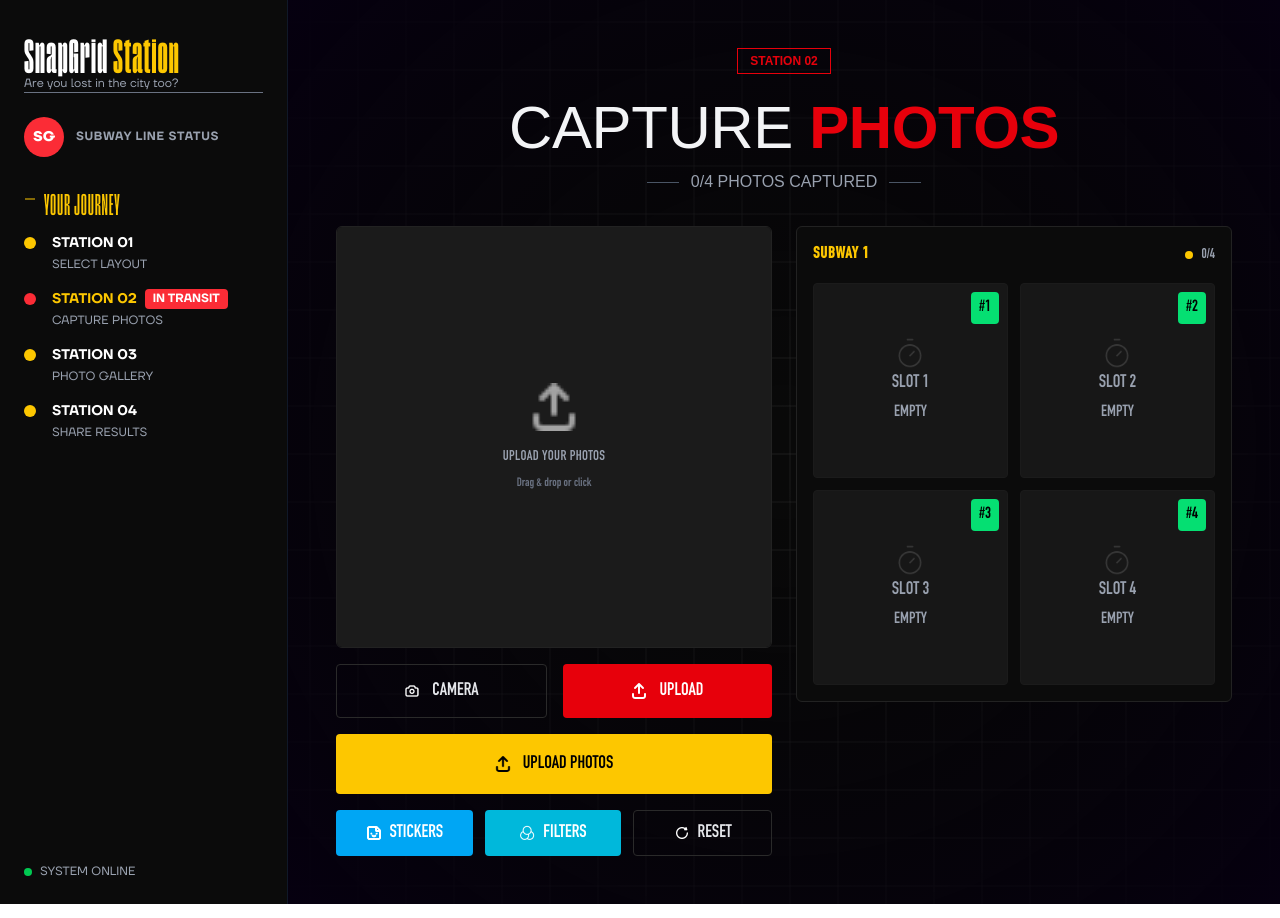
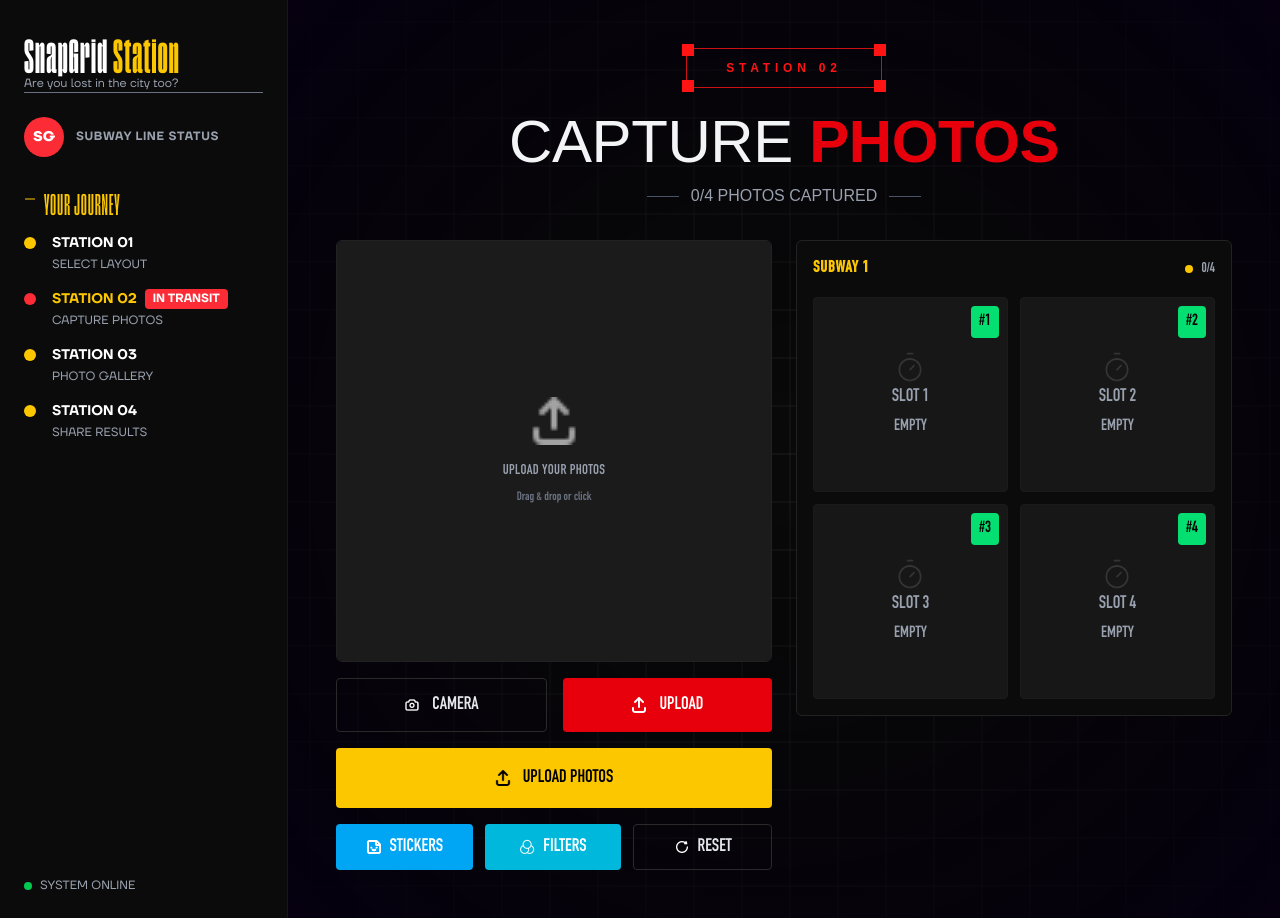
Before and after one commit to marvinjameserosa/snapgrid-frontend, a Next.js app in the folder snapgrid/: page /capture-photos in a window 1280 px wide. Built offline with nearby package versions, Linux system fonts and the light colour scheme.

Commit message:
feat: fix routing in grid-layout-selection

```diff
--- a/snapgrid/components/sections/CapturePhotos.tsx
+++ b/snapgrid/components/sections/CapturePhotos.tsx
@@ -1,12 +1,12 @@
 "use client";
 import React, { useState, useEffect, Suspense } from "react";
-import { useSearchParams } from 'next/navigation';
+import { useSearchParams, useRouter } from 'next/navigation';
 import Squares from '@/components/ui/bg-particles';
 import Sidebar from '@/components/ui/sidebar';
+
 import PhotoCaptureLayout from '@/components/ui/PhotoCaptureLayout';
 
-// --- DATA: THE LAYOUT DEFINITIONS ---
-// These match the IDs sent from your GridLayout page (1, 2, 3, 4)
+//DATA: THE LAYOUT DEFINITIONS ---
 const LAYOUT_CONFIGS: Record<string, { size: number; columns: number; title: string }> = {
   '1': { size: 4, columns: 2, title: 'SUBWAY 1' },     // 4-Cut
   '2': { size: 6, columns: 3, title: 'SUBWAY 2' },     // Doors
@@ -27,19 +27,23 @@ const journeySteps: Station[] = [
   { id: 4, title: "STATION 04", subtitle: "SHARE RESULTS" },
 ];
 
-function SmallBadge({ children }: { children: React.ReactNode }) {
+function StationBadge({ children }: { children: React.ReactNode }) {
   return (
-    <span className="inline-flex items-center gap-2 px-3 py-1 border border-red-600 text-red-600 text-xs font-bold ">
-      {children}
+    <span className="relative inline-flex items-center justify-center px-10 py-3 text-xs font-semibold uppercase tracking-[0.4em] text-[#ff1414]">
+      <span className="absolute inset-0 border border-[#ff1414]/80" aria-hidden />
+      <span className="absolute -top-1 -left-1 h-3 w-3  bg-[#ff1414]" aria-hidden />
+      <span className="absolute -top-1 -right-1 h-3 w-3  bg-[#ff1414]" aria-hidden />
+      <span className="absolute -bottom-1 -left-1 h-3 w-3  bg-[#ff1414]" aria-hidden />
+      <span className="absolute -bottom-1 -right-1 h-3 w-3 bg-[#ff1414]" aria-hidden />
+      <span className="relative tracking-[0.4em]">{children}</span>
     </span>
   );
 }
 
-function CapturePhotosContent() {
+
+  function CapturePhotosContent() {
     const searchParams = useSearchParams();
 
-    // FIX: We now look for 'station' to match your GridLayout page
-    // Example: /capture-photos?station=2
     const currentStationId = searchParams.get('station') || '1';
 
     // Get the config based on the station ID
@@ -91,12 +95,12 @@ function CapturePhotosContent() {
 
           <div className="relative max-w-6xl mx-auto z-10">
             <div className="text-center mb-8">
-              <SmallBadge>STATION 02</SmallBadge>
+              <StationBadge>STATION 02</StationBadge>
               <h1 className="mt-6 tracking-tight">
                 <p className="block text-4xl md:text-6xl font-normal leading-none">CAPTURE <span className="inline text-4xl md:text-6xl font-extrabold leading-none text-red-600">PHOTOS</span></p>
               </h1>
 
-              {/* CLEANED UP: No buttons here anymore. Just the progress info. */}
+
               <p className="mt-3 text-gray-400 flex items-center justify-center gap-3">
                  <span className="h-px w-8 bg-gray-600" />
                  0/{activeConfig.size} PHOTOS CAPTURED
@@ -104,8 +108,7 @@ function CapturePhotosContent() {
               </p>
             </div>
 
-            {/* The config is passed down based on the URL ?station=X */}
-            <PhotoCaptureLayout config={activeConfig} />
+        <PhotoCaptureLayout config={activeConfig} />
 
           </div>
         </main>
--- a/snapgrid/components/sections/Grid-Layout.tsx
+++ b/snapgrid/components/sections/Grid-Layout.tsx
@@ -3,7 +3,6 @@ import React, { useState, useEffect } from "react";
 import Squares from '@/components/ui/bg-particles';
 import Sidebar from '@/components/ui/sidebar';
 import { useRouter } from 'next/navigation';
-
 
 type Station = {
   id: number;
@@ -28,10 +27,15 @@ const journeySteps: Station[] = [
 ];
 
 // are youer badge
-function SmallBadge({ children }: { children: React.ReactNode }) {
+function StationBadge({ children }: { children: React.ReactNode }) {
   return (
-    <span className="inline-flex items-center gap-2 px-3 py-1 border border-yellow-400 text-yellow-400 text-xs ">
-      {children}
+    <span className="relative inline-flex items-center justify-center px-10 py-3 text-xs font-semibold uppercase tracking-[0.4em] text-[#f2c200]">
+      <span className="absolute inset-0 border border-[#f2c200]/80" aria-hidden />
+      <span className="absolute -top-1 -left-1 h-3 w-3  bg-[#f2c200]" aria-hidden />
+      <span className="absolute -top-1 -right-1 h-3 w-3  bg-[#f2c200]" aria-hidden />
+      <span className="absolute -bottom-1 -left-1 h-3 w-3  bg-[#f2c200]" aria-hidden />
+      <span className="absolute -bottom-1 -right-1 h-3 w-3 bg-[#f2c200]" aria-hidden />
+      <span className="relative tracking-[0.4em]">{children}</span>
     </span>
   );
 }
@@ -40,7 +44,10 @@ function SmallBadge({ children }: { children: React.ReactNode }) {
 function Button({ children, onClick }: { children: React.ReactNode; onClick?: () => void }) {
   return (
     <button
-      onClick={onClick}
+      onClick={(e) => {
+        e.preventDefault();
+        onClick?.();
+      }}
       className="text-xs border border-gray-600 text-gray-300 hover:bg-gray-800 px-4 py-2 w-full rounded transition"
     >
       {children}
@@ -53,7 +60,6 @@ function StationCard({ station, onSelect }: { station: Station; onSelect?: (id:
   const renderIcon = (id: number) => {
     switch (id) {
       case 1:
-        // Subway 1: use Grid image from public/icons
         return (
           <img
             src="/icons/Grid%20(gray).png"
@@ -62,7 +68,6 @@ function StationCard({ station, onSelect }: { station: Station; onSelect?: (id:
           />
         );
       case 2:
-        // Subway 2 keeps the SVG
         return (
           <img
             src="/icons/door-open.png"
@@ -71,7 +76,6 @@ function StationCard({ station, onSelect }: { station: Station; onSelect?: (id:
           />
         );
       case 3:
-        // Elevator: use up-down image
         return (
           <img
             src="/icons/up-down.png"
@@ -80,7 +84,6 @@ function StationCard({ station, onSelect }: { station: Station; onSelect?: (id:
           />
         );
       default:
-        // Transit Terminal: use map image
         return (
           <img
             src="/icons/map%20(gray).png"
@@ -94,7 +97,7 @@ function StationCard({ station, onSelect }: { station: Station; onSelect?: (id:
   const renderPreview = (id: number) => {
     switch (id) {
       case 1:
-        // 2x2 grid - responsive squares
+        // 2x2 grid
         return (
           <div className="grid grid-cols-2 gap-2 w-full">
             {Array.from({ length: 4 }).map((_, i) => (
@@ -103,7 +106,7 @@ function StationCard({ station, onSelect }: { station: Station; onSelect?: (id:
           </div>
         );
       case 2:
-        // 2x3 grid - responsive squares (use aspect-square so tiles match other layouts)
+        // 2x3 grid
         return (
           <div className="grid grid-cols-3 gap-2 w-full">
             {Array.from({ length: 6 }).map((_, i) => (
@@ -168,7 +171,6 @@ export default function GridLayout() {
   // Photos state is kept at the parent so it survives layout switches
   const [photos, setPhotos] = useState<string[]>([]);
 
-
   useEffect(() => {
     // Lock body scroll when sidebar is open on small screens (only on mobile)
     const shouldLockScroll = !isDesktop && isSidebarOpen;
@@ -198,8 +200,17 @@ export default function GridLayout() {
     window.addEventListener('resize', checkWidth);
     return () => window.removeEventListener('resize', checkWidth);
   }, []);
+
+  // --- FIX START: Logic to handle Sidebar clicks ---
+  const handleSidebarSelect = (id: number) => {
+      setActiveStationId(id);
+      // Navigate if they click the sidebar buttons
+      if (id === 2) router.push('/capture-photos');
+      // Add other routes here if you have them (e.g., id === 3 -> /gallery)
+  };
+  // --- FIX END ---
+
   return (
-
     <div className="min-h-screen flex bg-[#0a0a0a] text-gray-100">
       {/* Fixed burger button visible when sidebar is closed on mobile */}
       {!isDesktop && !isSidebarOpen && (
@@ -217,13 +228,17 @@ export default function GridLayout() {
           </div>
         </button>
       )}
+
       <Sidebar
         stations={journeySteps}
         activeStationId={activeStationId}
         isOpen={isSidebarOpen}
         isDesktop={isDesktop}
         onClose={() => setIsSidebarOpen(false)}
-        onSelect={(id) => setActiveStationId(id)}
+
+        // --- FIX: Use the handler we made above so Sidebar buttons work ---
+        onSelect={handleSidebarSelect}
+
         onToggle={() => setIsSidebarOpen((v) => !v)}
       />
 
@@ -243,7 +258,7 @@ export default function GridLayout() {
         </div>
         <div className="relative max-w-6xl mx-auto z-10">
           <div className="text-center mb-12">
-            <SmallBadge>STATION 01</SmallBadge>
+            <StationBadge>STATION 01</StationBadge>
             <h1 className="mt-6 tracking-tight">
               <span className="block text-6xl font-normal leading-none">SELECT YOUR</span>
               <span className="block text-6xl font-extrabold leading-none text-yellow-400">STATION</span>
@@ -258,7 +273,7 @@ export default function GridLayout() {
 
           <section className="grid grid-cols-1 sm:grid-cols-2 md:grid-cols-3 lg:grid-cols-4 gap-6">
             {stations.map((s) => (
-              <StationCard key={s.id} station={s} onSelect={(id)=>{
+              <StationCard key={s.id} station={s} onSelect={(id) => {
                 // set selected layout for internal state (optional)
                 switch(id){
                   case 1: setSelectedLayout('subway_1'); break;
@@ -266,7 +281,8 @@ export default function GridLayout() {
                   case 3: setSelectedLayout('elevator'); break;
                   default: setSelectedLayout('transit_terminal'); break;
                 }
-                // navigate to capture-photos with station id as query param
+
+                // --- FIX: Changed path to /capture-photos so it actually loads ---
                 router.push(`/capture-photos?station=${id}`);
               }} />
             ))}
@@ -274,6 +290,5 @@ export default function GridLayout() {
         </div>
       </main>
     </div>
-
   );
 }
```
